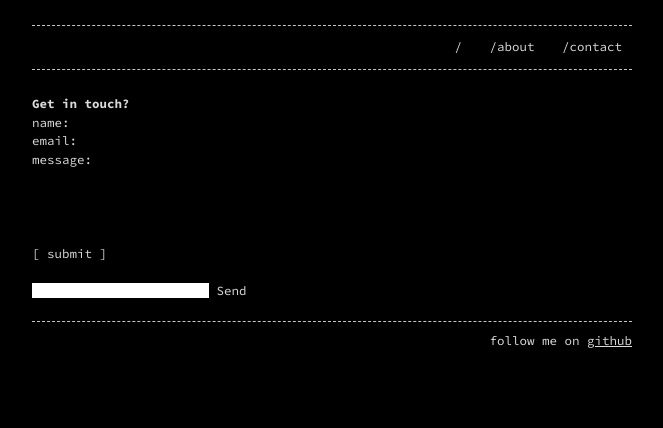
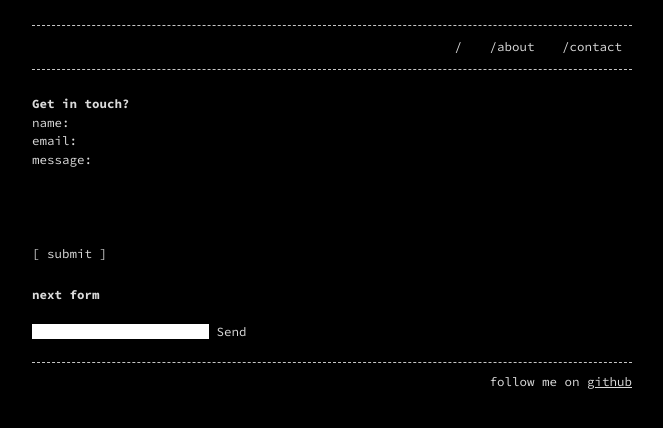
Before and after one commit to esccode/esccode.github.io, a Jekyll site: the page built from contact.md, in a window 1280 px wide. Shown: the top 428 px of the page, without its empty margins (308-971 px from the left). Built offline with Jekyll 4.4.1, drawn with Linux system fonts in a browser that asks for light colours.

Commit message:
Update contact.md

```diff
--- a/contact.md
+++ b/contact.md
@@ -12,6 +12,8 @@ permalink: /contact
   <input type="submit" value="[ submit ]">
 </form>
 
+# next form
+
 <form action="https://formspree.io/keca13@wp.pl">
     <input type="text" name="name">
     <input type="email" name="_replyto">
```
